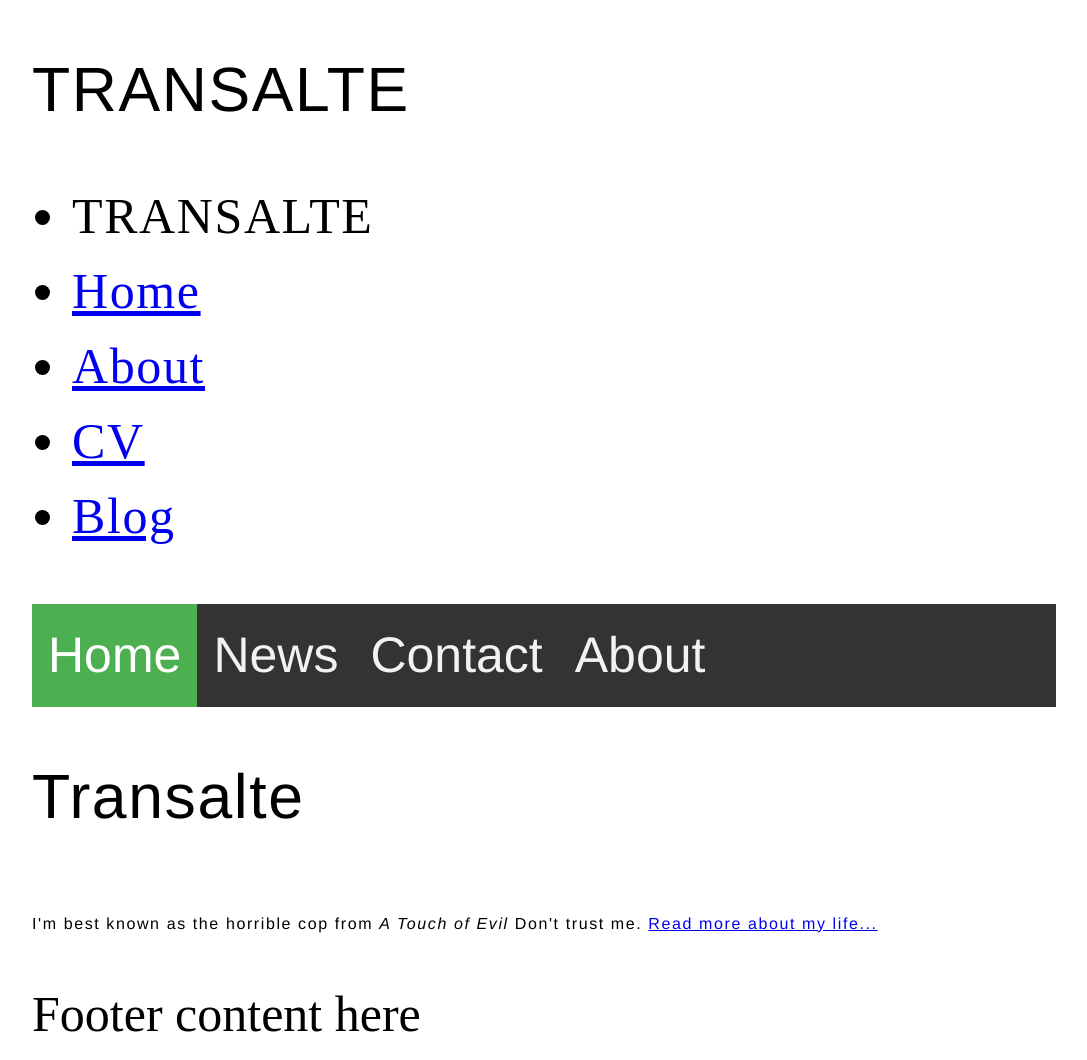
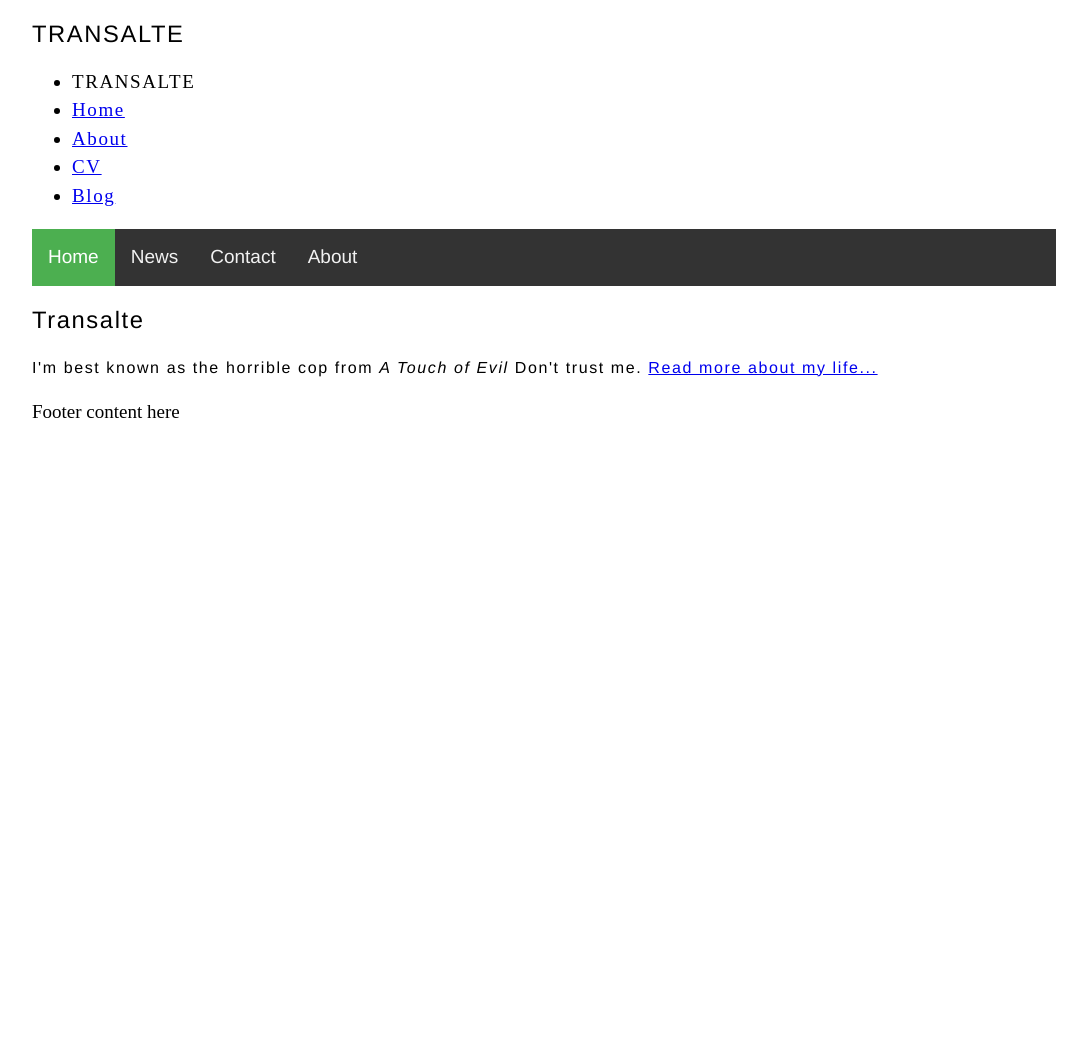
Before and after one commit to transalte/transalte.github.io, a Jekyll site: the page built from index.html, in a window 1280 px wide. Shown: the whole page, without its empty margins (96-1183 px from the left). Built offline with Jekyll 4.4.1, drawn with Linux system fonts in a browser that asks for light colours; after the commit the page ends 900 px from its top, so only the background shows below that.

Commit message:
Update main.css

```diff
--- a/css/main.css
+++ b/css/main.css
@@ -2,7 +2,7 @@ html>body {
 margin-left: 10%;
 margin-right: 10%;
 line-height: 1.5em;
-font-size: 50px;
+font-size: 19px;
 }
 
 h1, h2, h3, h4, p {
```
